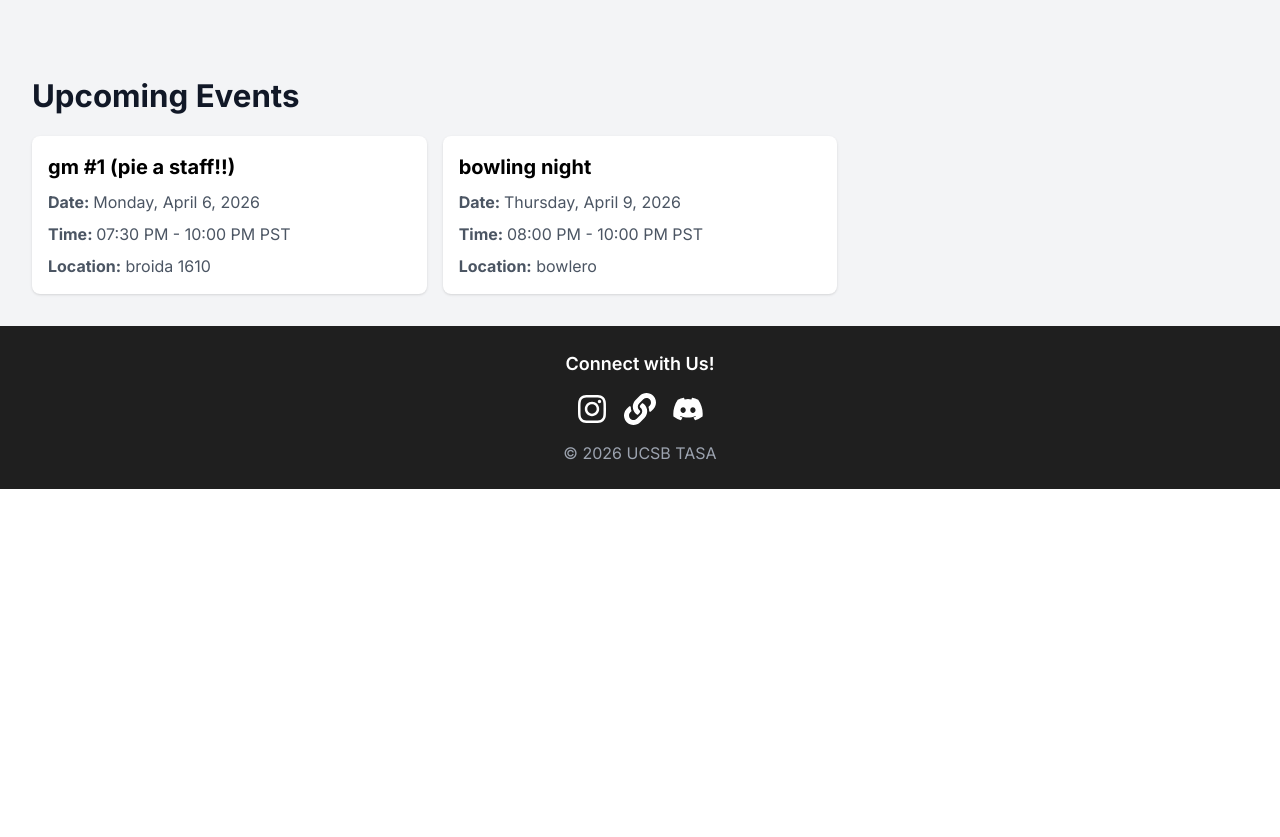
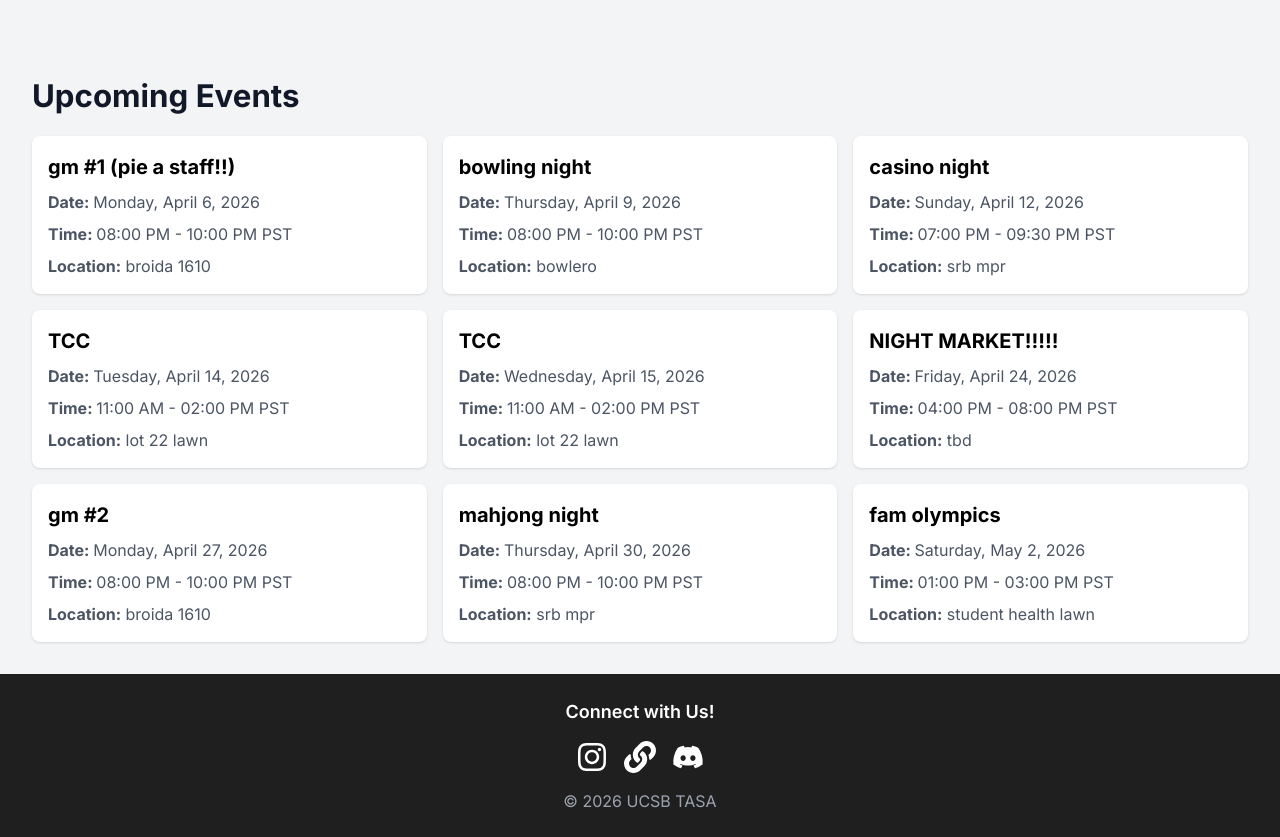
Before and after one commit to UCSBTASA/UCSBTASA.github.io, a Next.js app: page / in a window 1280 px wide. Shown: the part 1380-2217 px from the top of the page. Before the commit the page ends 1869 px from the top, so only its background shows below. Built offline with nearby package versions, Linux system fonts and the light colour scheme.

Commit message:
Update eventData.ts

```diff
--- a/data/eventData.ts
+++ b/data/eventData.ts
@@ -4,8 +4,8 @@ const events =
     "title": "gm #1 (pie a staff!!)",
     "day of week": "Monday",
     "date": "2026-04-06",
-    "time": "07:30 PM - 10:00 PM",
-    "start": "07:30 PM",
+    "time": "08:00 PM - 10:00 PM",
+    "start": "08:00 PM",
     "end": "10:00 PM",
     "location": "broida 1610",
     "customTime": ""
@@ -19,6 +19,76 @@ const events =
     "end": "10:00 PM",
     "location": "bowlero",
     "customTime": ""
+  },
+  {
+    "title": "casino night",
+    "day of week": "Sunday",
+    "date": "2026-04-12",
+    "time": "07:00 PM - 09:30 PM",
+    "start": "07:00 PM",
+    "end": "09:30 PM",
+    "location": "srb mpr",
+    "customTime": ""
+  },
+  {
+    "title": "TCC",
+    "day of week": "Tuesday",
+    "date": "2026-04-14",
+    "time": "11:00 AM - 02:00 PM",
+    "start": "11:00 AM",
+    "end": "02:00 PM",
+    "location": "lot 22 lawn",
+    "customTime": ""
+  },
+  {
+    "title": "TCC",
+    "day of week": "Wednesday",
+    "date": "2026-04-15",
+    "time": "11:00 AM - 02:00 PM",
+    "start": "11:00 AM",
+    "end": "02:00 PM",
+    "location": "lot 22 lawn",
+    "customTime": ""
+  },
+  {
+    "title": "NIGHT MARKET!!!!!",
+    "day of week": "Friday",
+    "date": "2026-04-24",
+    "time": "04:00 PM - 08:00 PM",
+    "start": "04:00 PM",
+    "end": "08:00 PM",
+    "location": "tbd",
+    "customTime": ""
+  },
+  {
+    "title": "gm #2",
+    "day of week": "Monday",
+    "date": "2026-04-27",
+    "time": "08:00 PM - 10:00 PM",
+    "start": "08:00 PM",
+    "end": "10:00 PM",
+    "location": "broida 1610",
+    "customTime": ""
+  },
+  {
+    "title": "mahjong night",
+    "day of week": "Thursday",
+    "date": "2026-04-30",
+    "time": "08:00 PM - 10:00 PM",
+    "start": "08:00 PM",
+    "end": "10:00 PM",
+    "location": "srb mpr",
+    "customTime": ""
+  },
+  {
+    "title": "fam olympics",
+    "day of week": "Saturday",
+    "date": "2026-05-02",
+    "time": "01:00 PM - 03:00 PM",
+    "start": "01:00 PM",
+    "end": "03:00 PM",
+    "location": "student health lawn",
+    "customTime": ""
   }
 ];
 
```
